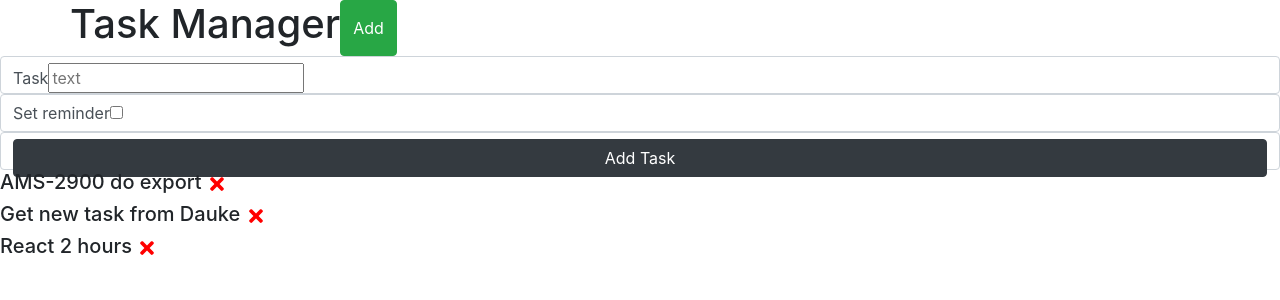
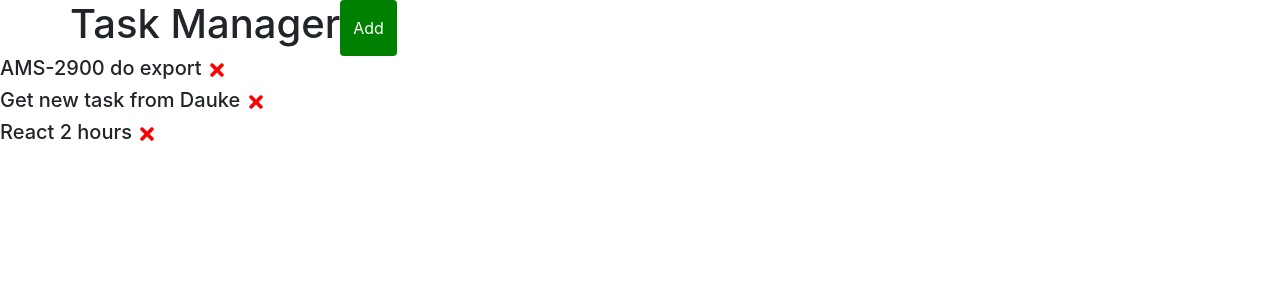
Before and after one commit to MedetGaidarov/Daily-Sleep-Web-Tracker, a React (Create React App) app: page / in a window 1280 px wide. Shown: the top 300 px of the page. Built offline with nearby package versions, Linux system fonts and the light colour scheme.

Commit message:
Added show add task, button component

```diff
--- a/src/App.js
+++ b/src/App.js
@@ -5,6 +5,7 @@ import React , {useState} from 'react'
 import AddTask from './components/AddTask';
 import Tasks  from './components/Tasks';
 function App() {
+  const [showAddTask, setShowAddTask] = useState('')
   const [tasks, setTasks] = useState([
     {
       id: 1,
@@ -23,6 +24,8 @@ function App() {
     },
   ]);
 
+
+
   // delete task
 
   const deleteTask = (id) => {
@@ -37,9 +40,12 @@ function App() {
 
   return (
     <div className="App">
-      <Header />
-      <AddTask onAdd = {addTask}/>
-      <Tasks tasks={tasks} onDelete={deleteTask}/>
+      <Header
+        onAdd={() => setShowAddTask(!showAddTask)}
+        showAdd={showAddTask}
+      />
+      {showAddTask && <AddTask onAdd={addTask} />}
+      <Tasks tasks={tasks} onDelete={deleteTask} />
     </div>
   );
 }
--- a/src/components/Button.js
+++ b/src/components/Button.js
@@ -0,0 +1,26 @@
+import PropTypes from 'prop-types'
+import React from 'react'
+
+const Button = ({ color, text, onClick }) => {
+  return (
+    <button
+      onClick={onClick}
+      style={{ backgroundColor: color, color : 'white' }}
+      className='btn'
+    >
+      {text}
+    </button>
+  )
+}
+
+Button.defaultProps = {
+  color: 'steelblue',
+}
+
+Button.propTypes = {
+  text: PropTypes.string,
+  color: PropTypes.string,
+  onClick: PropTypes.func,
+}
+
+export default Button
--- a/src/components/Header.js
+++ b/src/components/Header.js
@@ -1,13 +1,18 @@
 import React from 'react'
 import PropTypes from 'prop-types'
-const Header = ({title}) => {
+import Button from './Button'
+const Header = ({title, onAdd, showAdd}) => {
     return (
       <header className="header">
         <div className="container">
           <div className="row">
             <div className="d-flex justify-content-between">
               <h1>{title}</h1>
-              <button className="btn btn-success ">Add</button>
+              <Button
+                text={showAdd ? "Close" : "Add"}
+                color="green"
+                onClick={onAdd}
+              />
             </div>
           </div>
         </div>
```
